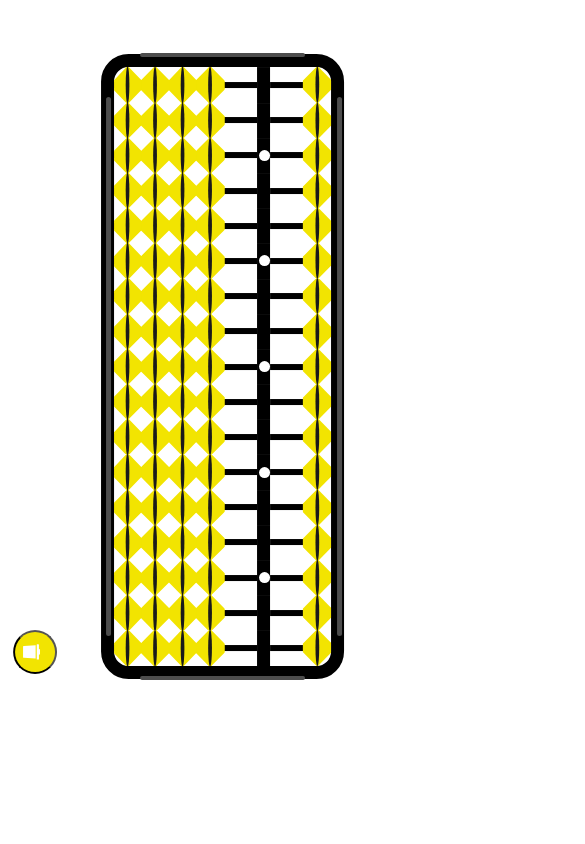
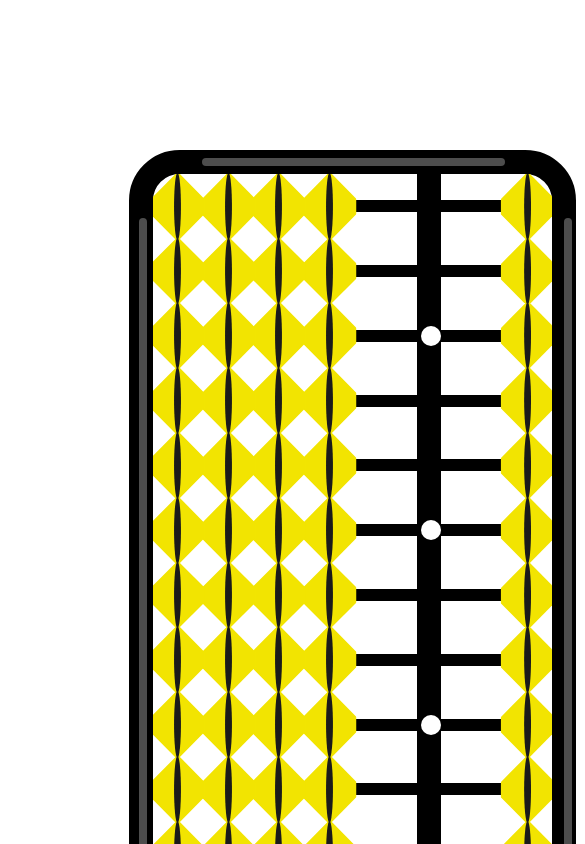
Before and after one commit to cyproto/abacus, a React (Create React App) app: page / in a window 390 px wide. Shown: the top 844 px of the page, 585 px wide, since content can reach past the window. Built offline with nearby package versions, Linux system fonts and the light colour scheme.

Commit message:
Fix UI. - Bring abacus to center of screen. - Fix misaligned trash icon.

```diff
--- a/src/App.scss
+++ b/src/App.scss
@@ -5,6 +5,7 @@ body {
   zoom: 150%;
   display: grid;
   place-items: center;
+  position: absolute;
 }
 
 ul,li {
@@ -256,8 +257,8 @@ header {
   display: grid;
   place-items: center;
   button {
-    height: 40px;
-    width: 40px;
+    height: 42px;
+    width: 42px;
     display: grid;
     place-items: center;
     border-radius: 50px;
@@ -266,45 +267,30 @@ header {
     font-size: 16px;
     transition: .5s;
   }
+  .trash-icon {
 
-  button:hover {
-    background: #F2E401;
-    color:white;
-    outline: 1px solid white;
-  }
-
-  #result {
-    display:inline-block;
-    position: absolute;
-    width:80px;
-    height: 30px;
-    line-height: 30px;
-    left: 150px;
-    bottom: 20px;
-    color: white;
-    font-size:1.9em;
-    letter-spacing: 0.1em;
-    text-shadow: 2px 2px 2px #fefefe;
   }
 }
 
-@media (max-width: 767px) {
+@media (max-width: 700px) {
   body {
     transform: rotate(90deg);
     background: #ffffff;
-    zoom: 110%;
     display: grid;
     place-items: center;
-    padding: 0px 50px;
+    top: 5%;
+    left: 50%;
+    position: absolute;
   }
   .content {
+    zoom: 135%;
     box-shadow: 0px 0px 25px 15px #fff;
     box-sizing: border-box;
     display: flex;
     justify-content: center;
     position: relative;
     height: 221px;
-    width: 750px;
+    width: 450px;
   }
 
   .up-beads-container {
@@ -331,7 +317,7 @@ header {
   .left-line {
     position: absolute;
     top: 35px;
-    left: 90px;
+    left: -55px;
     height: 150px;
     width: 4px;
     background-color: #4d4d4d;
@@ -341,7 +327,7 @@ header {
   .top-line {
     position: absolute;
     top: 2px;
-    left: 130px;
+    left: -25px;
     height: 4px;
     width: 490px;
     background-color: #4d4d4d;
@@ -351,7 +337,7 @@ header {
   .right-line {
     position: absolute;
     top: 35px;
-    right: 90px;
+    right: -55px;
     height: 150px;
     width: 4px;
     background-color: #4d4d4d;
@@ -361,7 +347,7 @@ header {
   .bottom-line {
     position: absolute;
     bottom: 5px;
-    left: 130px;
+    left: -25px;
     height: 4px;
     width: 490px;
     background-color: #4d4d4d;
@@ -369,12 +355,12 @@ header {
   }
 
   .pannel {
-    position: fixed;
-    bottom: -80px;
-    right: -250px;
+    position: absolute;
+    bottom: -45px;
+    left: 290px;
     button {
-      height: 40px;
-      width: 40px;
+      height: 42px;
+      width: 42px;
       display: grid;
       place-items: center;
       border-radius: 50px;
@@ -382,6 +368,10 @@ header {
       color: #ffffff;
       font-size: 16px;
       transition: .5s;
+    }
+    .trash-icon {
+      position: absolute;
+      margin-left: 40px;
     }
 
     button:hover {
--- a/src/components/Pannel.jsx
+++ b/src/components/Pannel.jsx
@@ -8,7 +8,7 @@ class Panel extends Component {
         <button
           {...this.props} onClick={this.props.clearAll}
           className="control clear"
-        ><FaTrash />
+        ><FaTrash className="trash-icon"/>
         </button>
       </div>
     );
```
